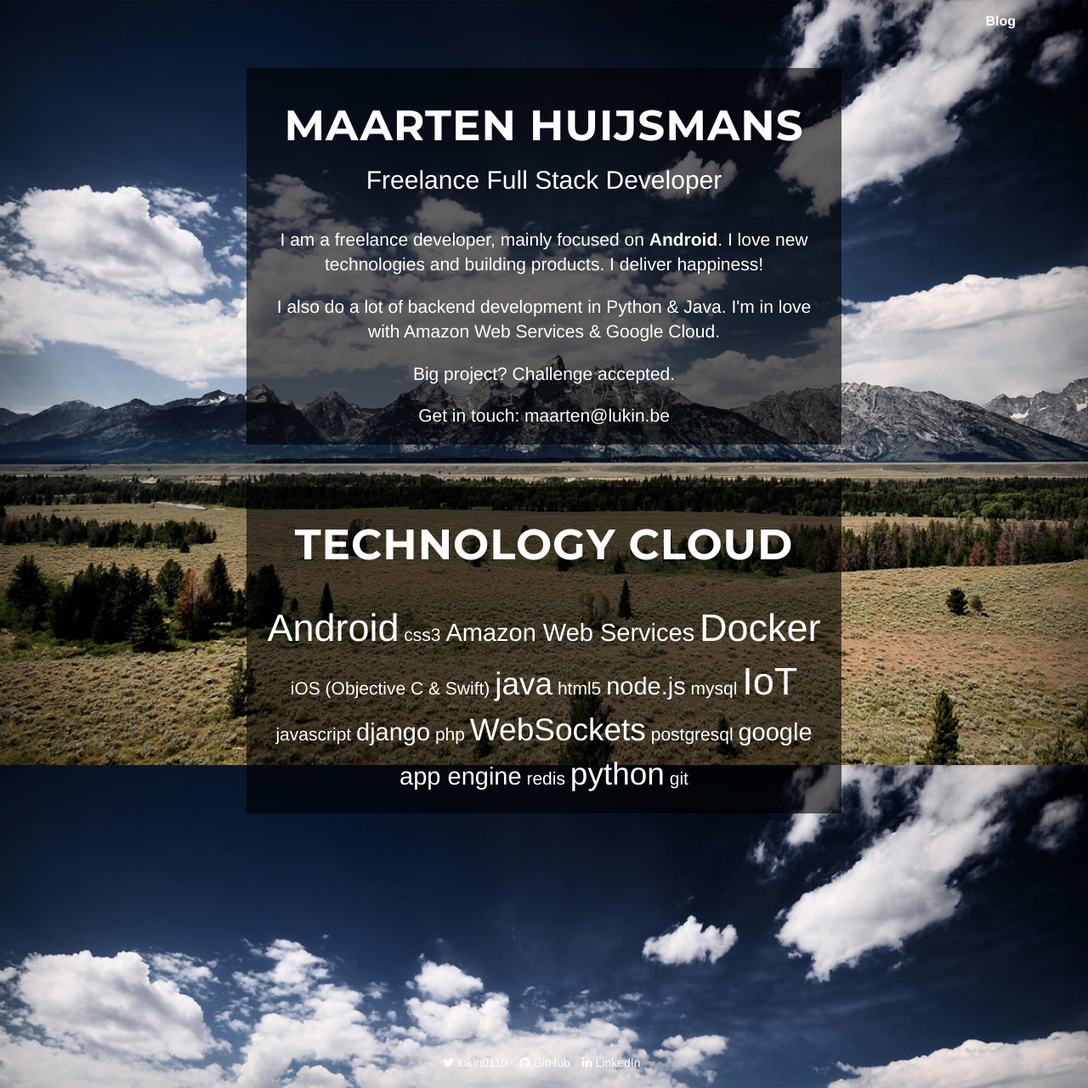
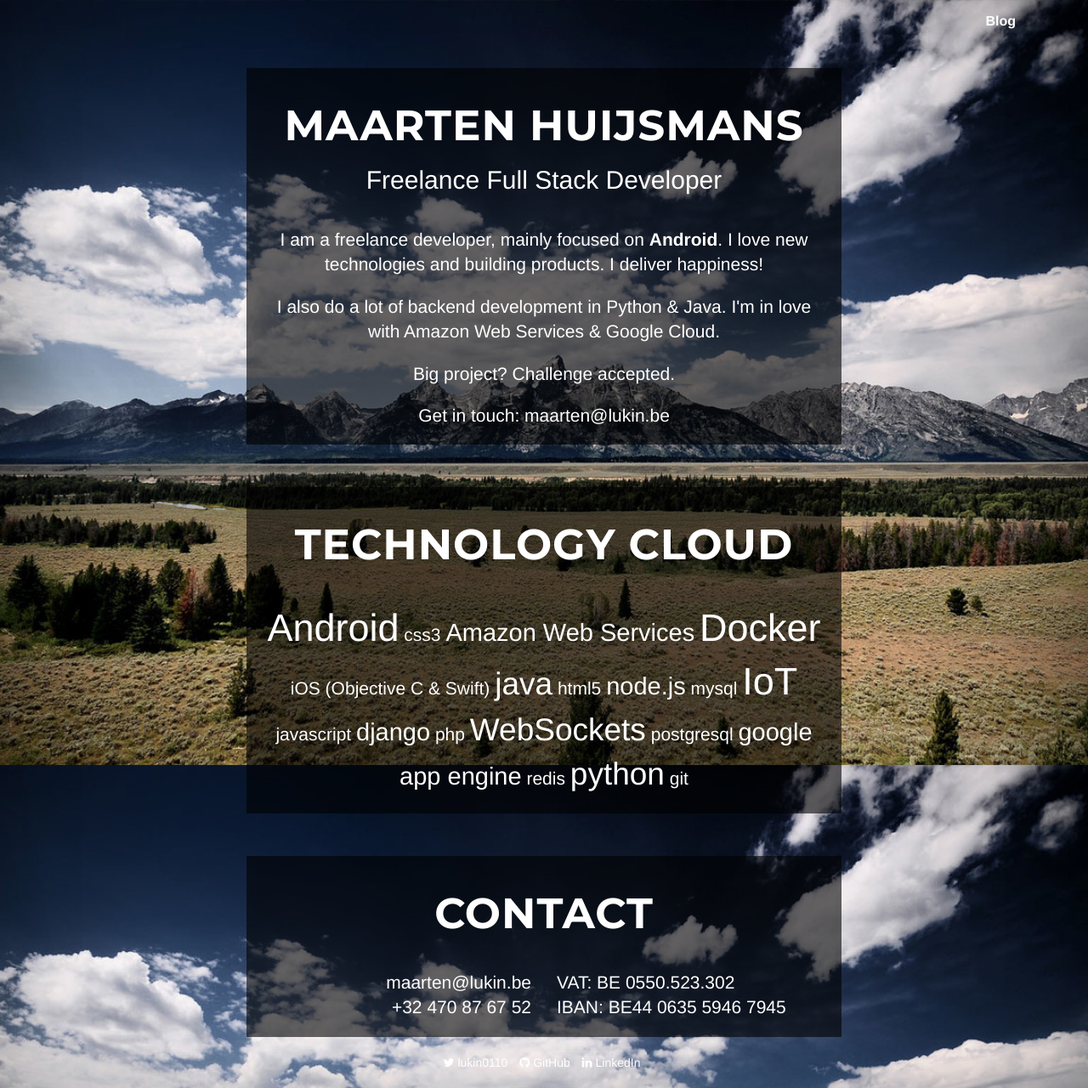
Before and after one commit to lukin0110/lukin0110.github.io, a Jekyll site: the page built from index.html, in a window 1280 px wide and 1280 px high. Shown: the whole window at 85% size. Built offline with Jekyll 4.4.1, drawn with Linux system fonts in a browser that asks for light colours; nearby versions of some CDN libraries.

Commit message:
contact info

```diff
--- a/index.html
+++ b/index.html
@@ -45,3 +45,20 @@
         <span>git</span>
     </div>
 </div>
+
+<div class="container contact">
+    <div class="page-header lead">
+        <h1>Contact</h1>
+    </div>
+
+    <div class="row lead">
+        <div class="col-md-6 text-right">
+            <a href="mailto:maarten@lukin.be">maarten@lukin.be</a><br/>
+            <a href="tel:+32470876752">+32&nbsp;470&nbsp;87 67 52</a>
+        </div>
+        <div class="col-md-6 text-left">
+            VAT: BE 0550.523.302<br/>
+            IBAN: BE44 0635 5946 7945
+        </div>
+    </div>
+</div>
--- a/static/css/main.scss
+++ b/static/css/main.scss
@@ -87,7 +87,7 @@
   font-size: 80%;
 }
 
-.intro, .cloud {
+.intro, .cloud, .contact {
   color: #fff;
   width: 700px;
   text-align: center;
@@ -121,6 +121,13 @@
   .p1{font-size: 29px;}
   .p2{font-size: 37px;}
   .p3{font-size: 45px;}
+}
+
+.contact {
+  margin-top: 50px;
+
+  .text-right{text-align: right;}
+  .text-left{text-align: left;}
 }
 
 .navbar{
```
